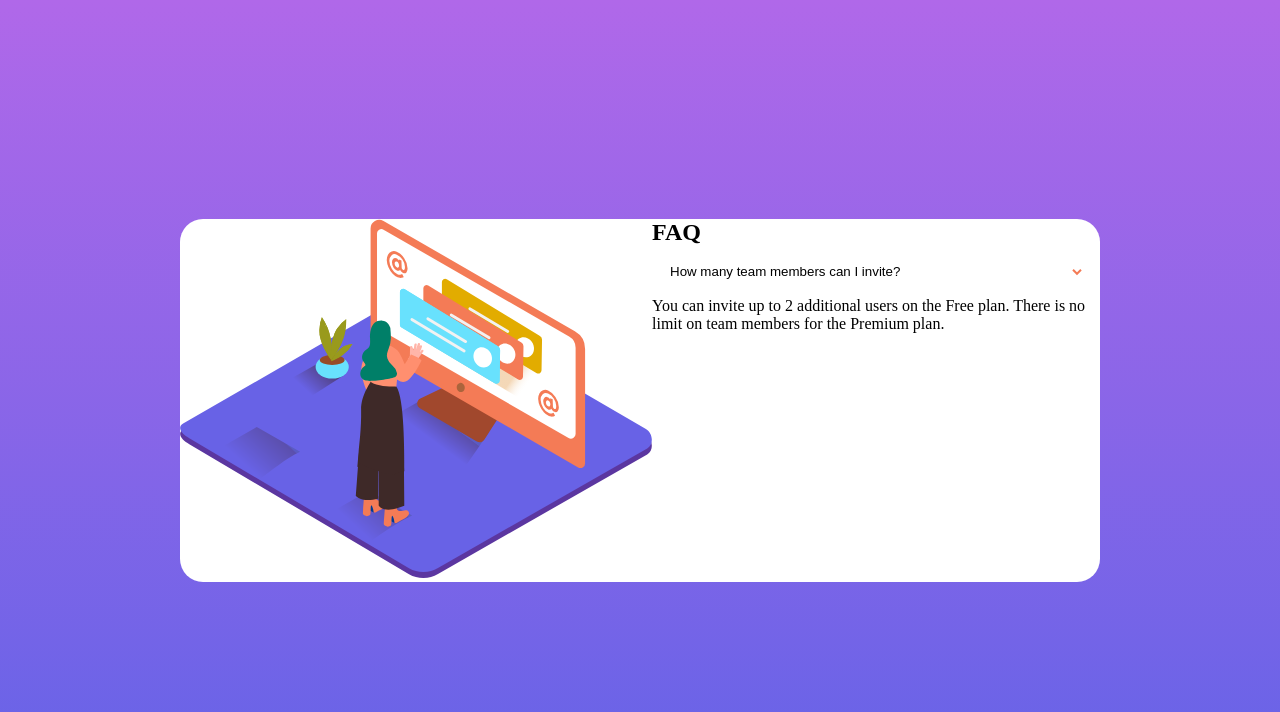
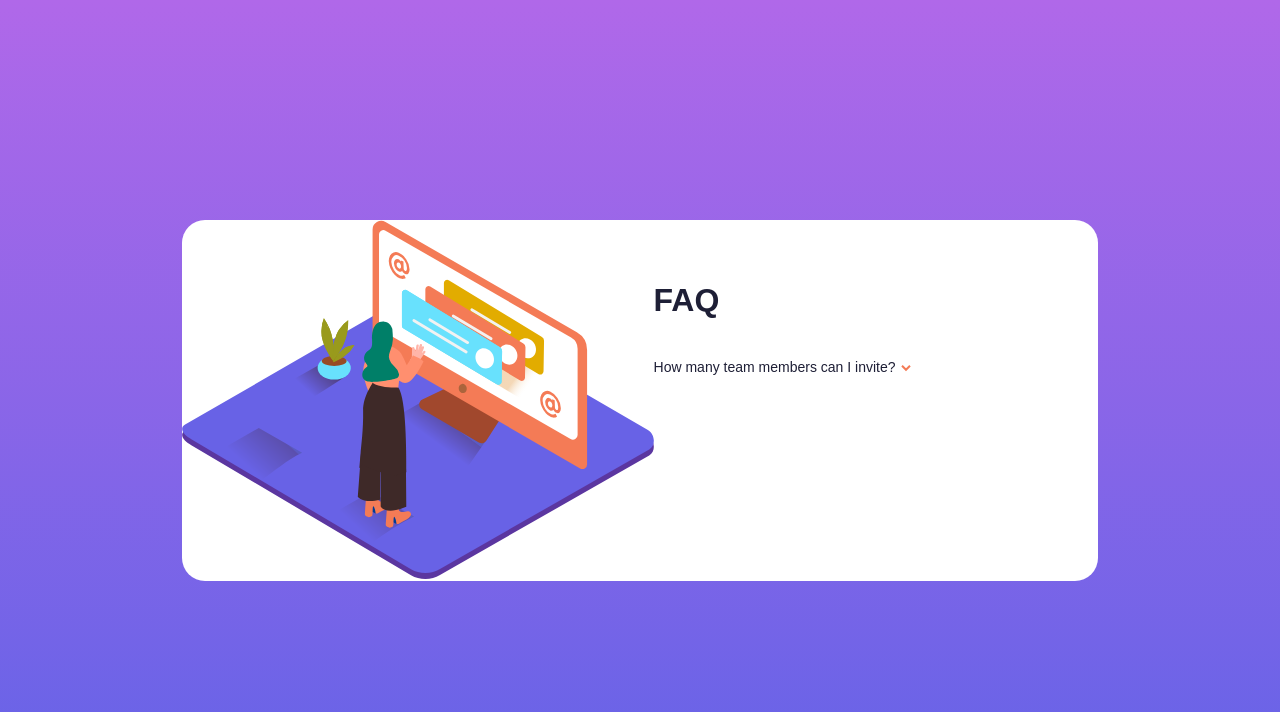
Before and after one commit to dinahbrito/faq-accordion-card, a plain HTML site: page index.html in a window 1280 px wide. Drawn offline with Linux system fonts and the light colour scheme.

Commit message:
accordion down not up

```diff
--- a/script.js
+++ b/script.js
@@ -0,0 +1,15 @@
+let question = document.getElementsByClassName("question");
+let i;
+
+for (i = 0; i < question.length; i++) {
+    question[i].addEventListener("click", function ()
+    {
+        this.classList.toggle("active");
+        let answer = this.nextElementSibling;
+        if (answer.style.maxHeight) {
+            answer.stylemaxHeight = null;
+        } else {
+            answer.style.maxHeight = answer.scrollHeight + "px";
+        }
+    });
+}
--- a/styles.css
+++ b/styles.css
@@ -15,9 +15,20 @@ body {
     align-items: center;
     background-image: linear-gradient(180deg, #B068E9 0%, #6463E7 100%);
     background-repeat: no-repeat;
+    color: #1E1F36;
     display: grid;
+    font-family: 'Kumbh', sans-serif;
+    font-size: 14px;
+    font-weight: 400;
     height: 100vh;
     justify-content: center;
+    line-height: 100%;
+}
+
+h1 {
+    font-size: 2rem;
+    font-weight: 700;
+    line-height: 2rem;
 }
 
 .card {
@@ -31,14 +42,36 @@ body {
 
 /* Button accordion styling */
 .question {
-    padding: 18px;
-    width: 100%;
-    text-align: left;
+    color: #1E1F36;
+    font-size: 14px;
+    background-color: transparent;
     border: none;
-    background-color: transparent;
+    padding-bottom: 1rem;
     transition: .4s;
 }
+
 .question:after {
     content: url(./images/icon-arrow-down.svg);
     float: right;
+    margin-left: 5px;
 }
+
+.answer {
+    max-height: 0;
+    overflow: hidden;
+    transition: max-height 0.2s ease-out;
+}
+
+.active:after {
+    content: "\2212";
+  }
+
+.text {
+    margin-top: 4rem;
+    margin-right: 95px;
+    max-width: 21.87rem;
+    text-align: left;
+}
+.faq-wrapper {
+    margin-top: 43px;
+}
```
Also changed, not shown: index.html (+2 -1 lines).
